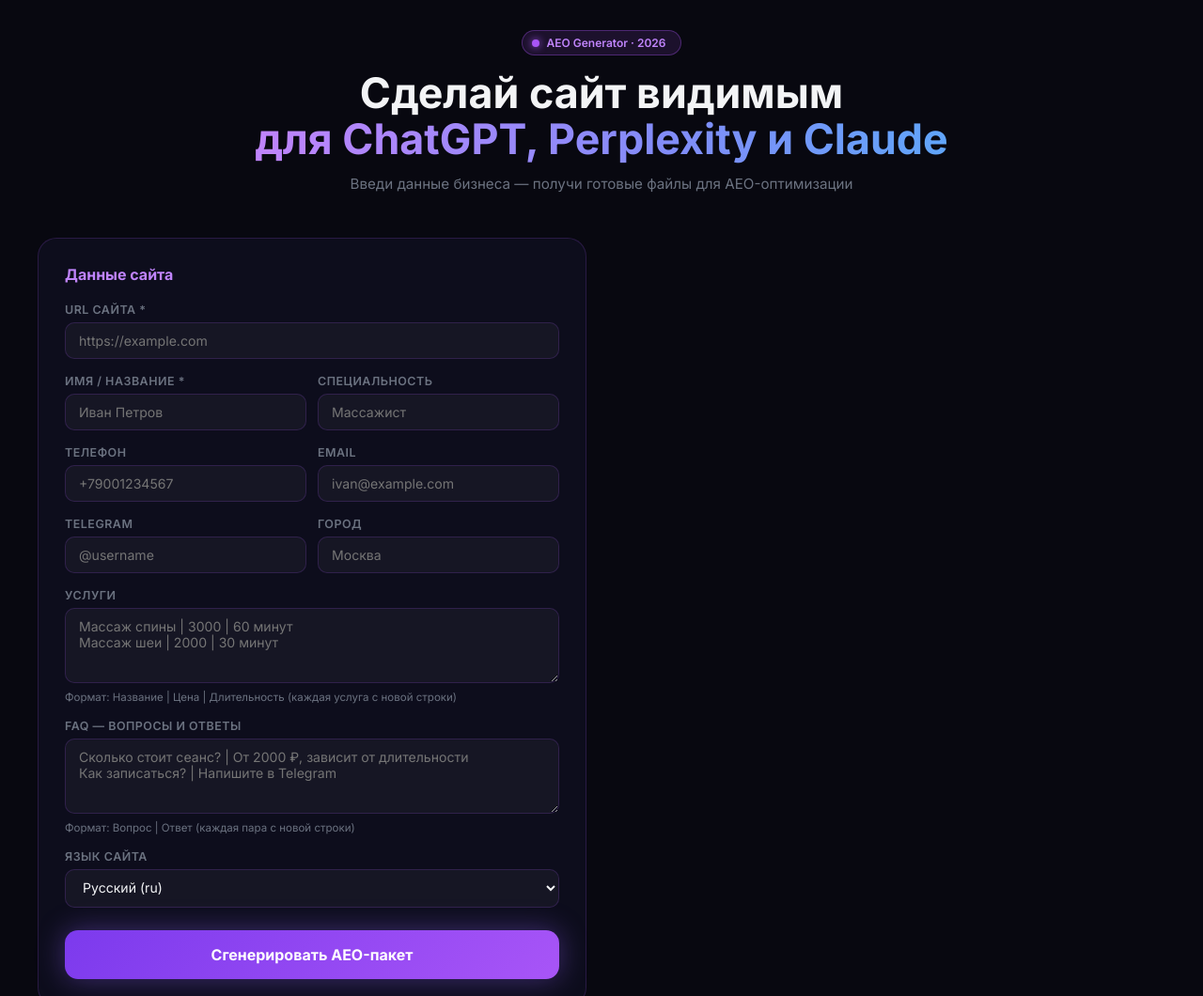
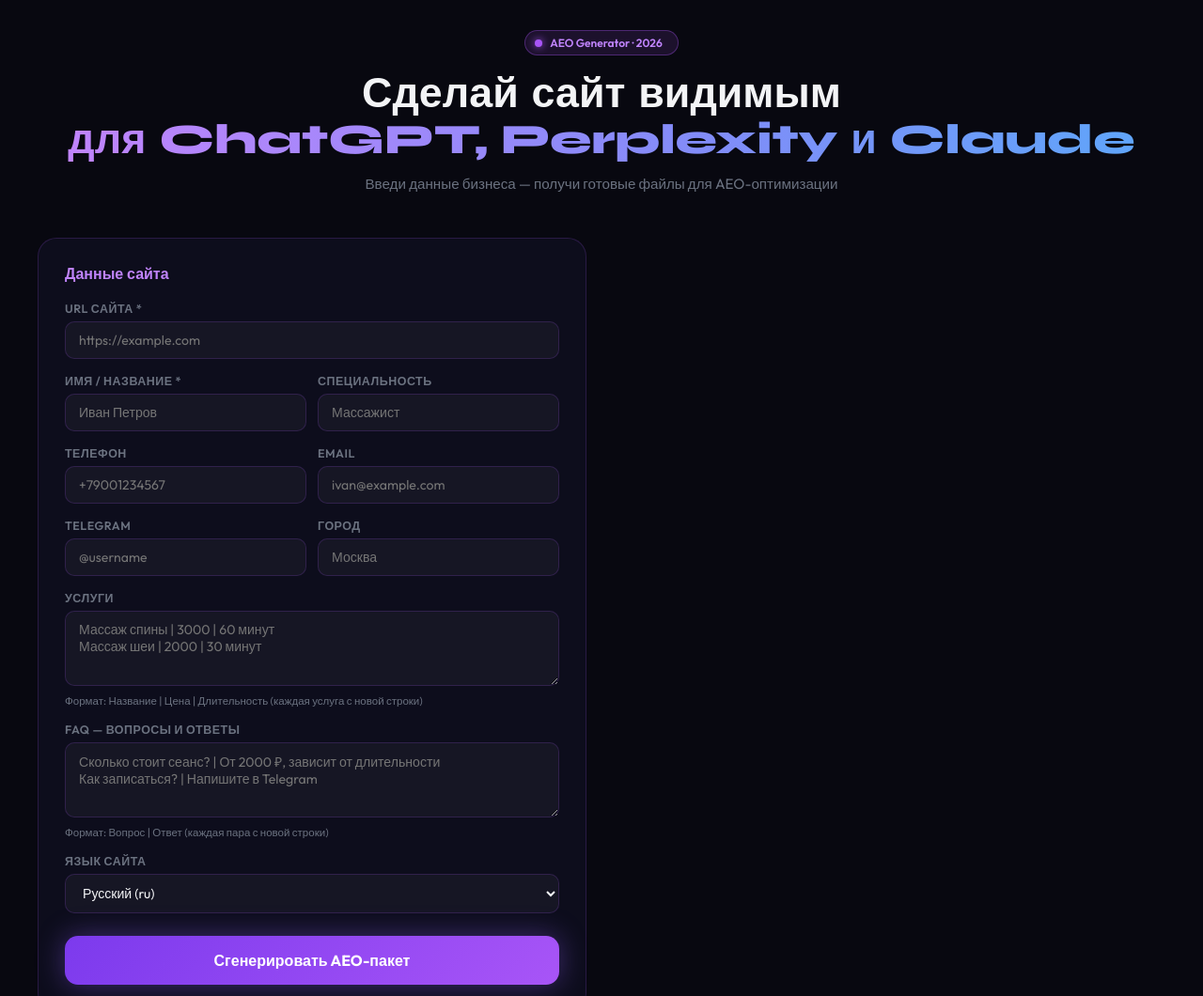
Before and after one commit to prohar2f-pixel/aeo-generator, a plain HTML site: page index.html in a window 1280 px wide. Shown: the top 1060 px of the page at 94% size. Drawn offline with nearby package versions, Linux system fonts and the light colour scheme.

```diff
--- a/css/style.css
+++ b/css/style.css
@@ -17,10 +17,12 @@
 body {
   background: var(--bg);
   color: var(--text);
-  font-family: 'Inter', sans-serif;
+  font-family: 'Outfit', sans-serif;
   min-height: 100vh;
   padding: 32px 24px;
 }
+
+h1, h2, .form-card h2, .output-card h2 { font-family: 'Syne', sans-serif; }
 
 .hidden { display: none !important; }
 
--- a/index.html
+++ b/index.html
@@ -6,7 +6,7 @@
 <title>AEO Generator — сделай сайт видимым для ИИ</title>
 <meta name="description" content="Генератор AEO-пакета: robots.txt, sitemap.xml, JSON-LD схема, мета-теги и FAQ для статического сайта. Скачай готовые файлы за 2 минуты.">
 <meta name="robots" content="index, follow, max-snippet:-1, max-image-preview:large, max-video-preview:-1">
-<link href="https://fonts.googleapis.com/css2?family=Bricolage+Grotesque:wght@400;600;800&family=Inter:wght@400;500;600;700&display=swap" rel="stylesheet">
+<link href="https://fonts.googleapis.com/css2?family=Syne:wght@700;800;900&family=Outfit:wght@400;500;600;700&display=swap" rel="stylesheet">
 <link rel="stylesheet" href="css/style.css">
 </head>
 <body>
```
